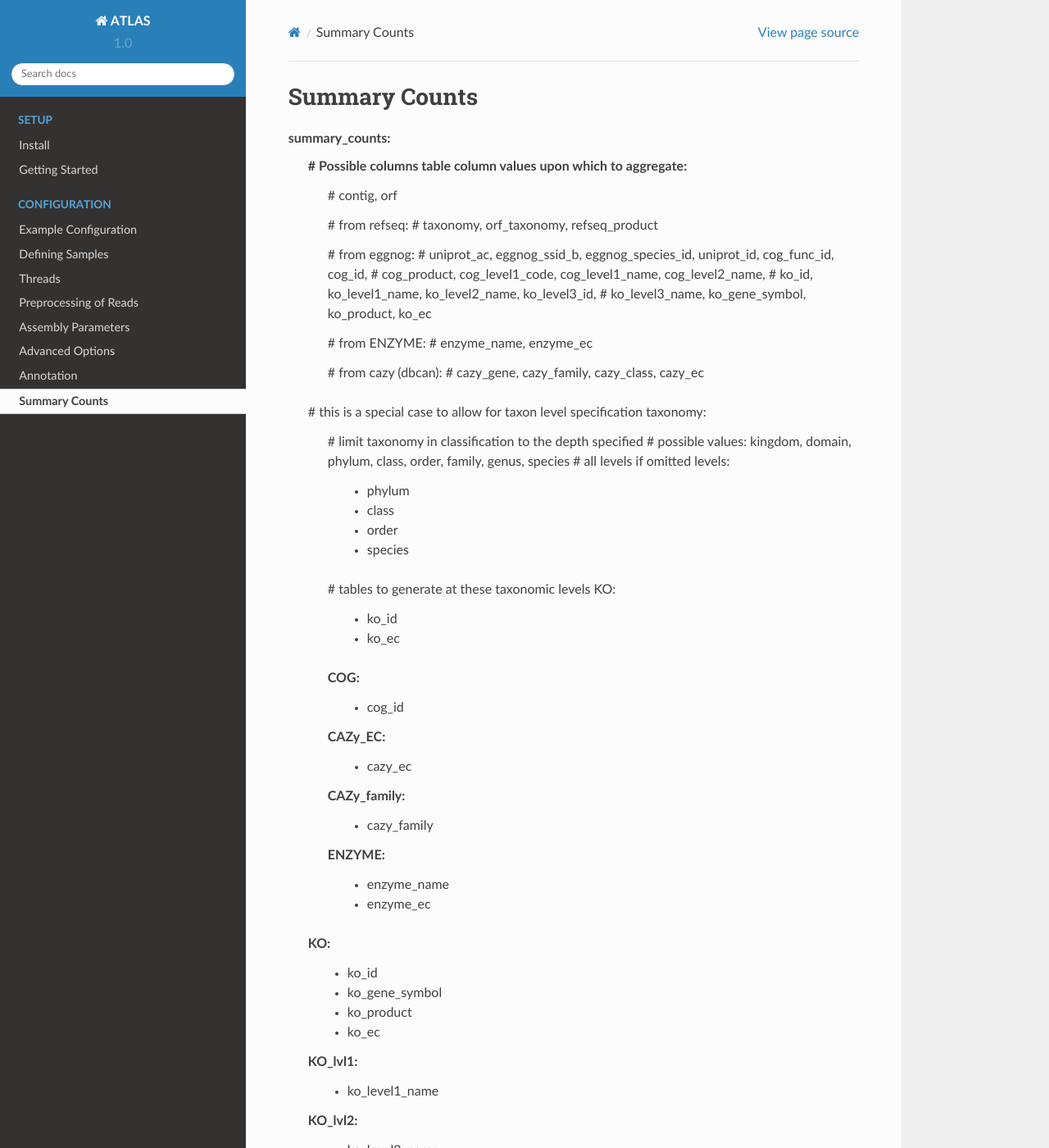
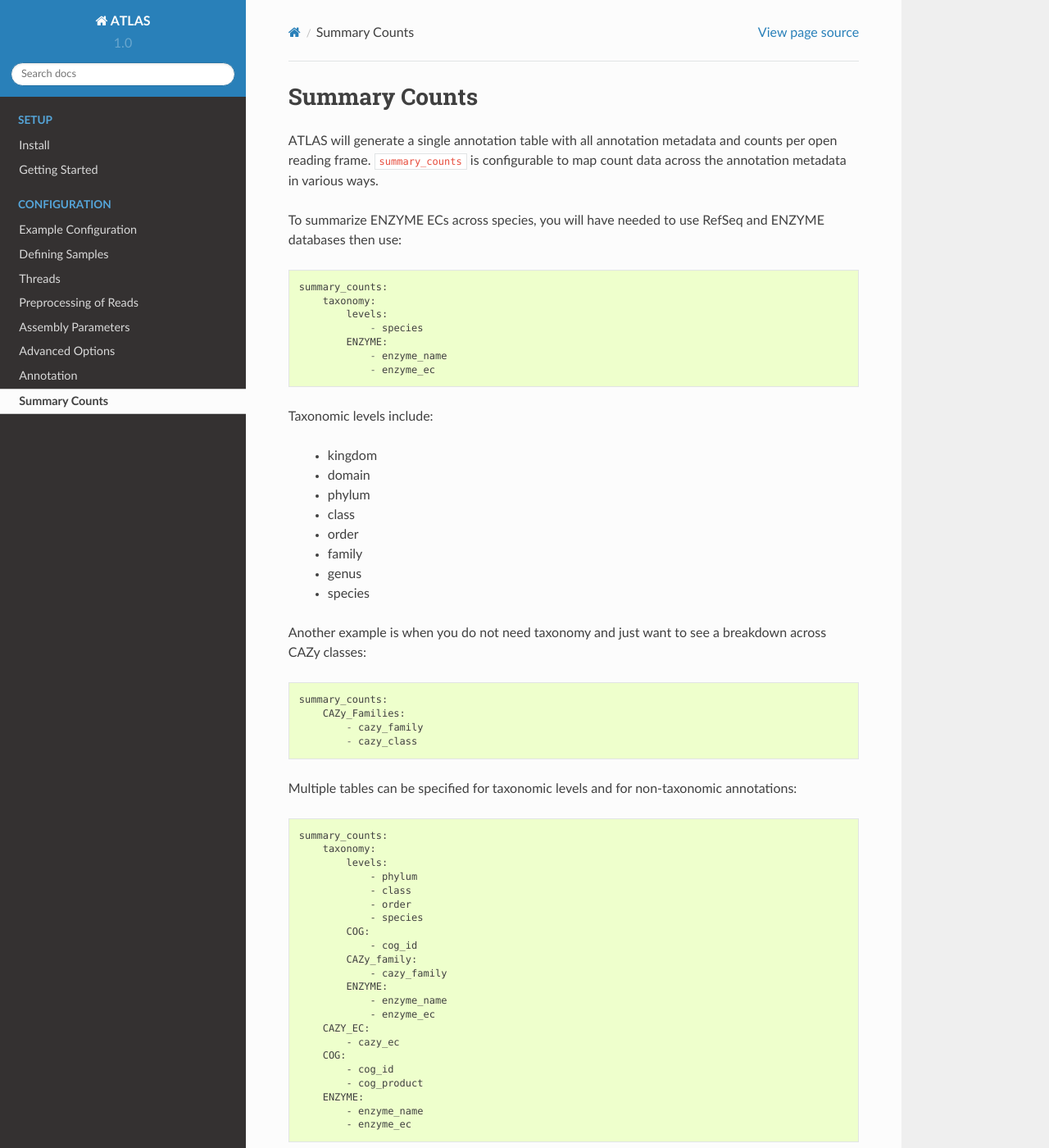
Before and after one commit to metagenome-atlas/atlas, a Sphinx documentation site: the page built from docs/configuration/summary_counts.rst, in a window 1280 px wide and 1400 px high. Shown: the whole window at 82% size. Built offline with Sphinx 7.4.7 and the Read the Docs theme 2.0.0, drawn with Linux system fonts in a browser that asks for light colours; some of the changed text lies outside the part shown.

Commit message:
updates summary options

```diff
--- a/docs/configuration/summary_counts.rst
+++ b/docs/configuration/summary_counts.rst
@@ -1,70 +1,62 @@
 Summary Counts
 ==============
 
-summary_counts:
-    # Possible columns table column values upon which to aggregate:
-        # contig, orf
+ATLAS will generate a single annotation table with all annotation metadata
+and counts per open reading frame. ``summary_counts`` is configurable to
+map count data across the annotation metadata in various ways.
 
-        # from refseq:
-        # taxonomy, orf_taxonomy, refseq_product
+To summarize ENZYME ECs across species, you will have needed to use RefSeq and
+ENZYME databases then use::
 
-        # from eggnog:
-        # uniprot_ac, eggnog_ssid_b, eggnog_species_id, uniprot_id, cog_func_id, cog_id,
-        # cog_product, cog_level1_code, cog_level1_name, cog_level2_name,
-        # ko_id, ko_level1_name, ko_level2_name, ko_level3_id,
-        # ko_level3_name, ko_gene_symbol, ko_product, ko_ec
+    summary_counts:
+        taxonomy:
+            levels:
+                - species
+            ENZYME:
+                - enzyme_name
+                - enzyme_ec
 
-        # from ENZYME:
-        # enzyme_name, enzyme_ec
+Taxonomic levels include:
 
-        # from cazy (dbcan):
-        # cazy_gene, cazy_family, cazy_class, cazy_ec
+    + kingdom
+    + domain
+    + phylum
+    + class
+    + order
+    + family
+    + genus
+    + species
 
-    # this is a special case to allow for taxon level specification
-    taxonomy:
-        # limit taxonomy in classification to the depth specified
-        # possible values: kingdom, domain, phylum, class, order, family, genus, species
-        # all levels if omitted
-        levels:
-            - phylum
-            - class
-            - order
-            - species
-        # tables to generate at these taxonomic levels
-        KO:
-            - ko_id
-            - ko_ec
+Another example is when you do not need taxonomy and just want to see a
+breakdown across CAZy classes::
+
+    summary_counts:
+        CAZy_Families:
+            - cazy_family
+            - cazy_class
+
+Multiple tables can be specified for taxonomic levels and for non-taxonomic
+annotations::
+
+    summary_counts:
+        taxonomy:
+            levels:
+                - phylum
+                - class
+                - order
+                - species
+            COG:
+                - cog_id
+            CAZy_family:
+                - cazy_family
+            ENZYME:
+                - enzyme_name
+                - enzyme_ec
+        CAZY_EC:
+            - cazy_ec
         COG:
             - cog_id
-        CAZy_EC:
-            - cazy_ec
-        CAZy_family:
-            - cazy_family
+            - cog_product
         ENZYME:
             - enzyme_name
             - enzyme_ec
-    KO:
-        - ko_id
-        - ko_gene_symbol
-        - ko_product
-        - ko_ec
-    KO_lvl1:
-        - ko_level1_name
-    KO_lvl2:
-        - ko_level2_name
-    KO_lvl3:
-        - ko_level3_name
-    CAZY_EC:
-        - cazy_ec
-    COG:
-        - cog_id
-        - cog_product
-    COG_lvl1:
-        - cog_level1_name
-        - cog_level2_name
-    ENZYME:
-        - enzyme_name
-        - enzyme_ec
-
-
-# Output
```
